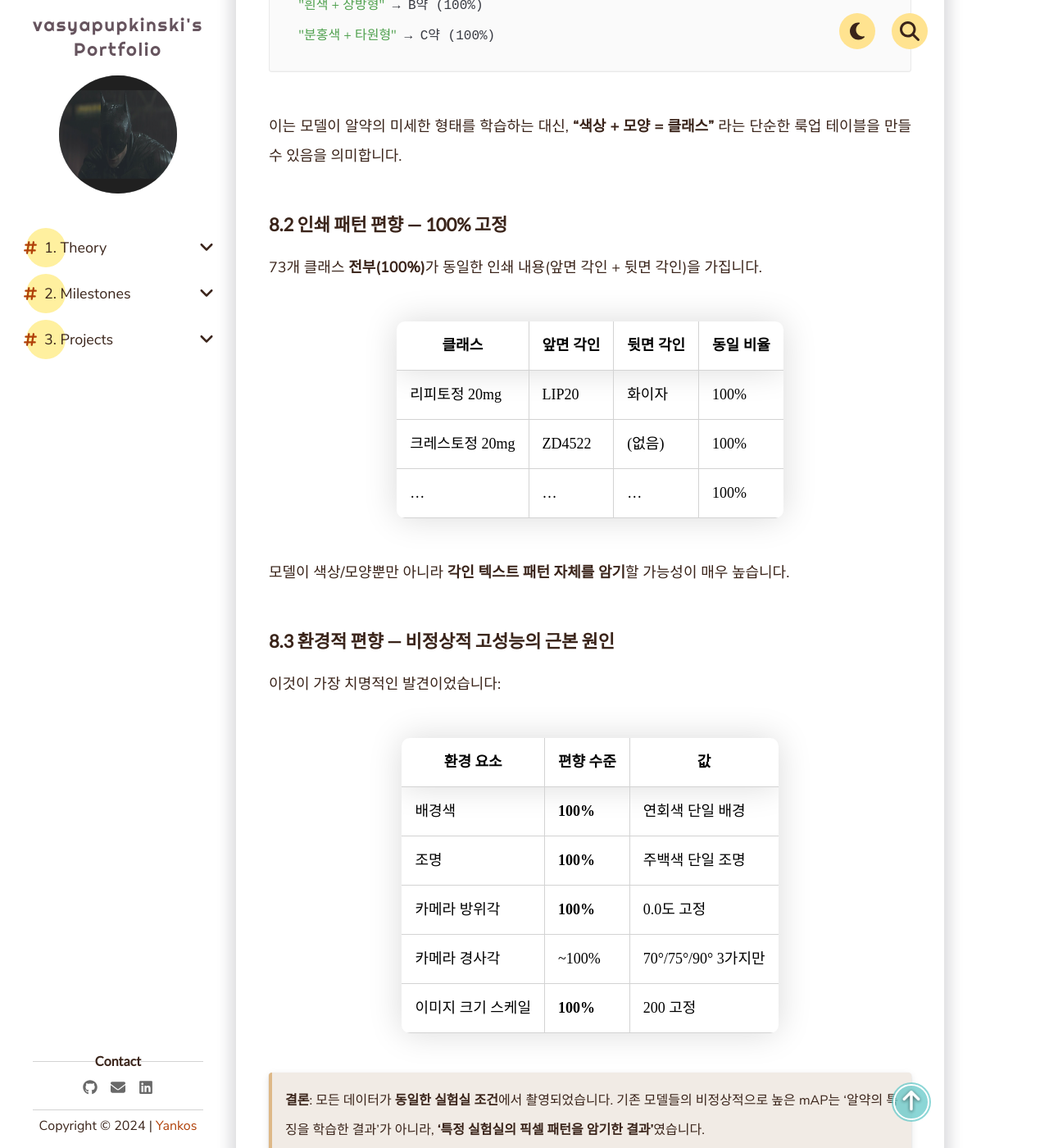
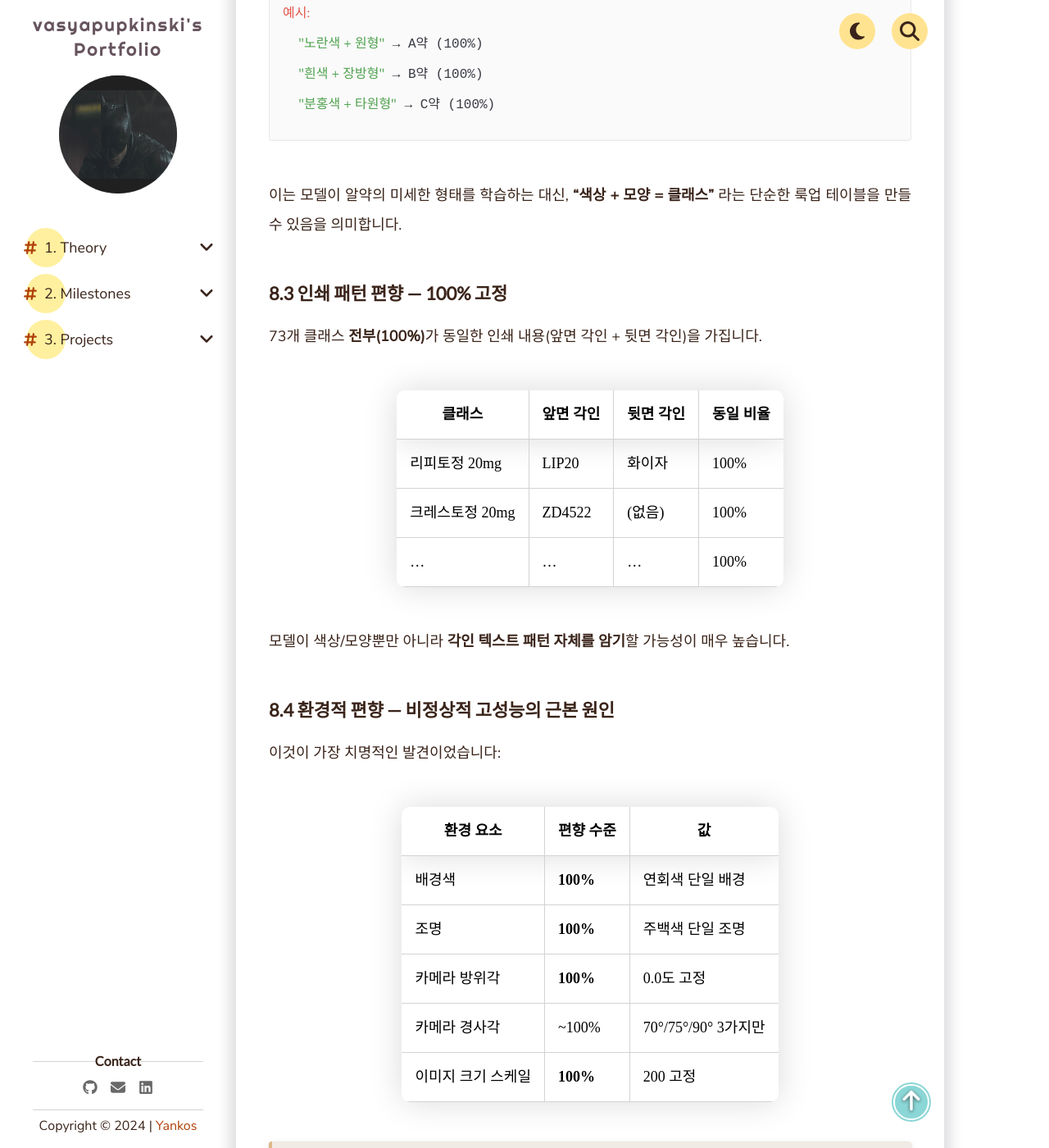
Before and after one commit to vasyapupkinski/vasyapupkinski.github.io, a Jekyll site: the page built from _pages/3. Projects/Team Projects/pill-detection.md, in a window 1280 px wide and 1400 px high, scrolled down 12570 px. Shown: the whole window at 82% size. Built offline with Jekyll 4.4.1, drawn with Linux system fonts in a browser that asks for light colours; comment, search, counter and statistics services are not loaded; some of the changed text lies outside the part shown.

Commit message:
docs: normalize separators and finalize narrative flow in pill-detection.md

```diff
--- a/_pages/3. Projects/Team Projects/pill-detection.md
+++ b/_pages/3. Projects/Team Projects/pill-detection.md
@@ -222,7 +225,7 @@ master_data = defaultdict(lambda: {
 
 이는 모델이 알약의 미세한 형태를 학습하는 대신, **"색상 + 모양 = 클래스"** 라는 단순한 룩업 테이블을 만들 수 있음을 의미합니다.
 
-### 8.2 인쇄 패턴 편향 — 100% 고정
+### 8.3 인쇄 패턴 편향 — 100% 고정
 
 73개 클래스 **전부(100%)**가 동일한 인쇄 내용(앞면 각인 + 뒷면 각인)을 가집니다.
 
@@ -234,7 +237,7 @@ master_data = defaultdict(lambda: {
 
 모델이 색상/모양뿐만 아니라 **각인 텍스트 패턴 자체를 암기**할 가능성이 매우 높습니다.
 
-### 8.3 환경적 편향 — 비정상적 고성능의 근본 원인
+### 8.4 환경적 편향 — 비정상적 고성능의 근본 원인
 
 이것이 가장 치명적인 발견이었습니다:
 
```
Also changed, not shown: other parts of _pages/3. Projects/Team Projects/pill-detection.md (+19 -10 lines).
